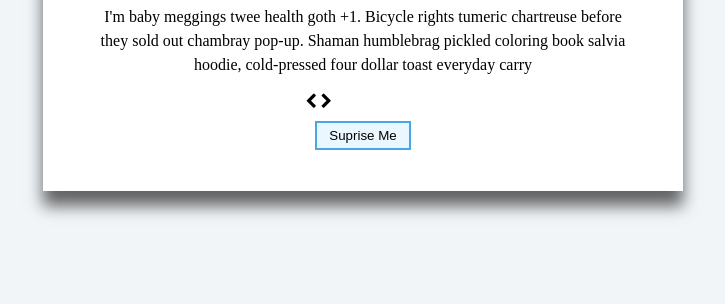
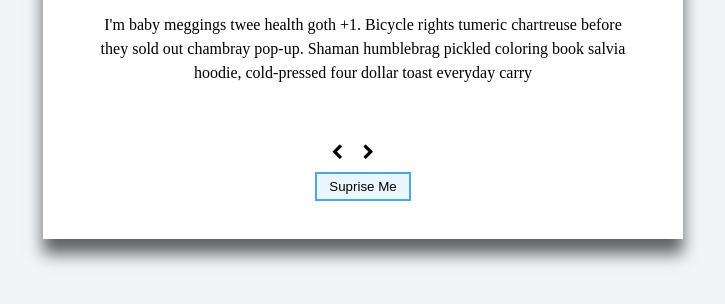
Before and after one commit to Daniel059/REVIEWSWEBAPP, a plain HTML site: page index.html in a window 1280 px wide. Shown: the part 386-690 px from the top of the page, without its empty margins (277-1002 px from the left). Drawn offline with Linux system fonts and the light colour scheme; files whose address does not match are found by name.

Commit message:
Update style.css
Styled the font-awesome icons

```diff
--- a/style.css
+++ b/style.css
@@ -92,14 +92,14 @@
     border-radius: 100%;
     border-right: 10px solid var(--border-color);
 }
-.details-section>.details-div>.button-div img,svg {
+.details-section>.details-div>.button-div i{
     margin-top: 3rem;
     max-width: 2rem;
     cursor: pointer;
     margin-left: 1rem;
 }
 button{
-    margin: 10px;
+    margin: 10px 0;
     padding: 5px 12px;
     background-color: var(--btn);
     border: 2px solid var(--border-color);
```
